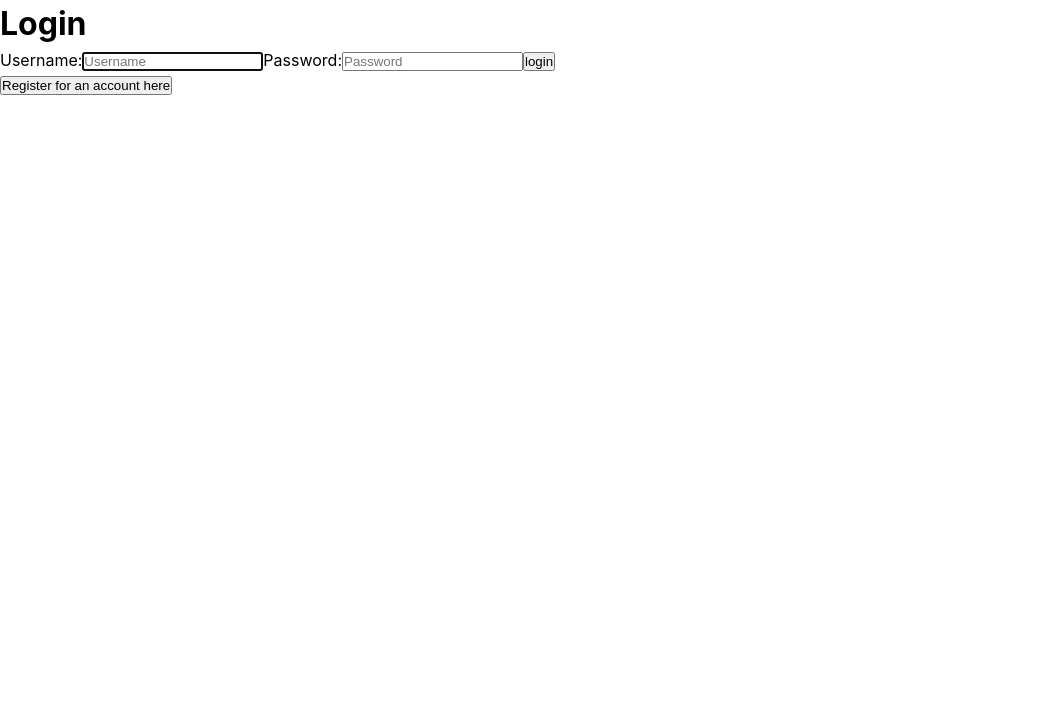
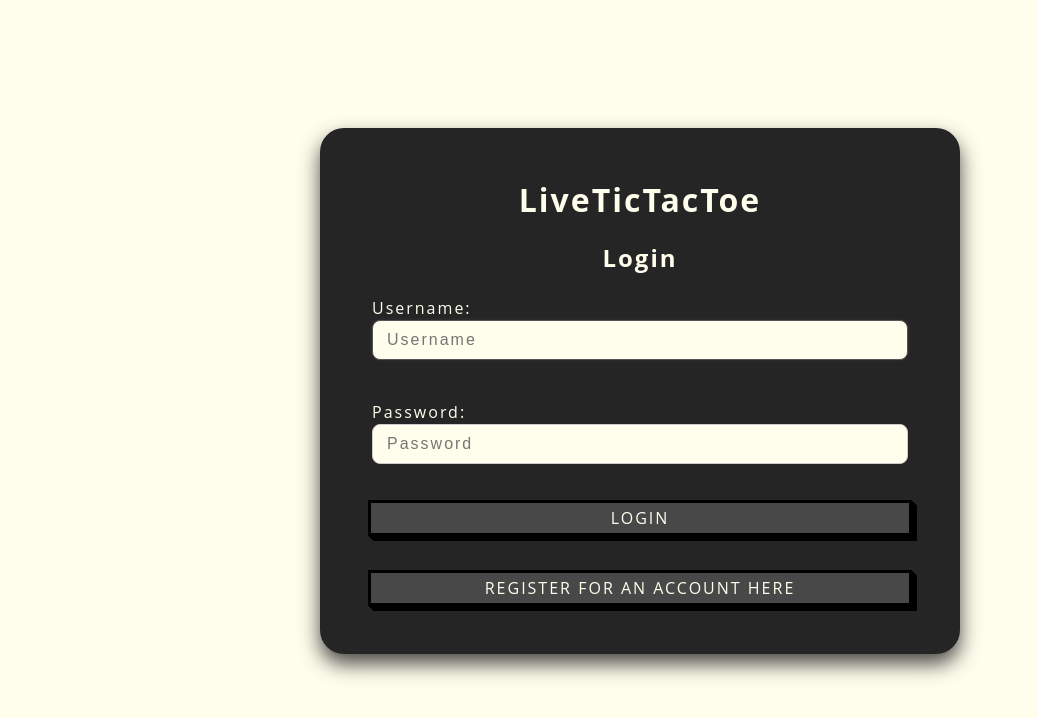
Before and after one commit to rmartinezusa/tic-tac-toe-frontend, a React (Vite) app: page / in a window 1280 px wide. Shown: the top 718 px of the page, without its empty margins (0-1038 px from the left). Built offline with nearby package versions, Linux system fonts and the light colour scheme.

Commit message:
CSS styling to login page.

```diff
--- a/src/App.jsx
+++ b/src/App.jsx
@@ -1,6 +1,7 @@
 import { RouterProvider } from "react-router-dom";
 import router from "./router";
 import './App.css';
+import './styles/Auth.css';
 
 function App() {
     return <RouterProvider router={router} />;
--- a/src/components/Auth.jsx
+++ b/src/components/Auth.jsx
@@ -8,7 +8,6 @@ import { useSocket } from "../context/SocketContext";
 function Auth() {
     const navigate = useNavigate();
     const token = useSelector(selectToken);
-    const socket = useSocket();
 
     useEffect(() => {
         if (token) {
@@ -64,9 +63,10 @@ function Auth() {
     }
 
     return (
-        <main>
-            <h1>{isLogin ? "Login" : "Register"}</h1>
-            <form onSubmit={ authenticateFunction }>
+        <div className="center-sign-in">
+            <h1 className="title-header">LiveTicTacToe</h1>
+            <h2 className="auth-header">{isLogin ? "Login" : "Register"}</h2>
+            <form className="flex-auth-container" onSubmit={ authenticateFunction }>
                 <label>
                     Username:
                     <input
@@ -105,16 +105,17 @@ function Auth() {
                     </label>
                 )}
 
-                <button type="submit" className="">{authEvent}</button>
+                <button className="auth-button" type="submit">{authEvent}</button>
             </form>
-            <button type="button" onClick={() => setIsLogin(!isLogin)}>
+
+            <button className="auth-button register-button" type="button" onClick={() => setIsLogin(!isLogin)}>
                 {altCopy}
             </button>
 
             {localError && <p role="alert">{localError}</p>}
             {isLogin && loginError && <p role="alert">{loginError.data}</p>}
             {!isLogin && registerError && <p role="alert">{registerError.data}</p>}
-        </main>
+        </div>
     );
 }
 export default Auth;
--- a/src/index.css
+++ b/src/index.css
@@ -7,5 +7,14 @@
   text-rendering: optimizeLegibility;
   -webkit-font-smoothing: antialiased;
   -moz-osx-font-smoothing: grayscale;
+  background-color: #fffeec;
 
+  --black: #000;
+
+  --light-almond: #fffeec;
+  --light-almond-2: #fffee0;
+
+  --deep-charcoal: #252525;
+  --grey-button: #484848;
+  --grey-hover-button: #555555;
 }
--- /dev/null
+++ b/src/styles/Auth.css
@@ -0,0 +1,104 @@
+.center-sign-in {
+    font-family: "Open Sans", sans-serif;
+    letter-spacing: 2px;
+    display: flex;
+    flex-direction: column;
+    background-color: var(--deep-charcoal);
+    color: var(--light-almond);
+    max-width: 45%;
+    margin: 8rem auto;
+    padding: 2rem;
+    border-radius: 24px;
+    box-shadow: 0px 10px 20px 0px rgba(55, 55, 55, 0.9)
+}
+
+.title-header {
+    text-align: center;
+    margin: 1rem;
+}
+
+.auth-header {
+    text-align: center;
+}
+
+.flex-auth-container {
+    display: flex;
+    flex-direction: column;
+}
+
+.flex-auth-container > label {
+    display: flex;
+    flex-direction: column;
+    padding: 20px;
+}
+
+.auth-button {
+    font-family: "Open Sans", sans-serif;
+    font-size: 16px;
+    letter-spacing: 2px;
+    text-decoration: none;
+    text-transform: uppercase;
+    color: var(--light-almond);
+    background-color: var(--grey-button);
+    cursor: pointer;
+    border: 3px solid var(--black);
+    min-width: 16rem;
+    min-width: 16rem;
+    margin: 1rem;
+    box-shadow:
+        1px 1px 0px 0px var(--black),
+        2px 2px 0px 0px var(--black),
+        3px 3px 0px 0px var(--black),
+        4px 4px 0px 0px var(--black),
+        5px 5px 0px 0px var(--black);
+    position: relative;
+    user-select: none;
+    -webkit-user-select: none;
+    touch-action: manipulation;
+}
+
+.auth-button:hover {
+    background-color: var(--grey-hover-button);
+}
+
+.auth-button:active {
+    box-shadow: 0px 0px 0px 0px;
+    top: 5px;
+    left: 5px;
+}
+
+@media (min-width: 768px) {
+    .auth-button {
+        padding: 0.25em 0.75em;
+    }
+}
+
+.register-button {
+    margin-top: 2ch;
+}
+
+input[type="text"],
+input[type="password"],
+textarea {
+  padding: 10px 14px;
+  border: 1.5px solid #ccc;
+  letter-spacing: 2px;
+  border-radius: 8px;
+  background-color: var(--light-almond);
+  color: var(--grey-hover-button);
+  font-size: 16px;
+  transition: border-color 0.3s ease;
+}
+
+input[type="text"]:hover,
+input[type="password"]:hover,
+textarea:hover {
+  background-color: var(--light-almond-2);
+}
+
+input:focus,
+textarea:focus {
+  outline: none;
+  border-color: var(--grey-hover-button);
+  box-shadow: 0 0 0 2px rgba(55, 55, 55, 0.2);
+}
```
